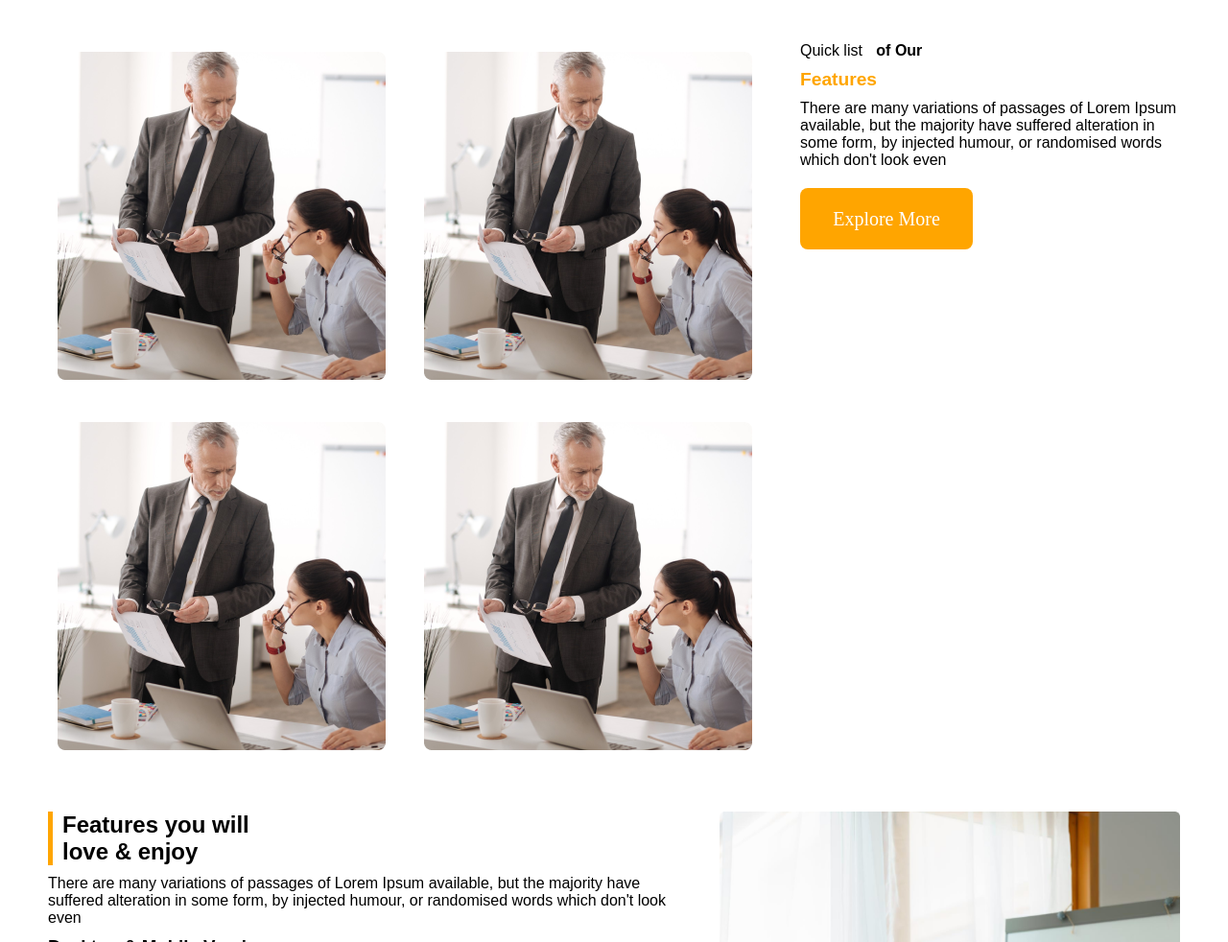
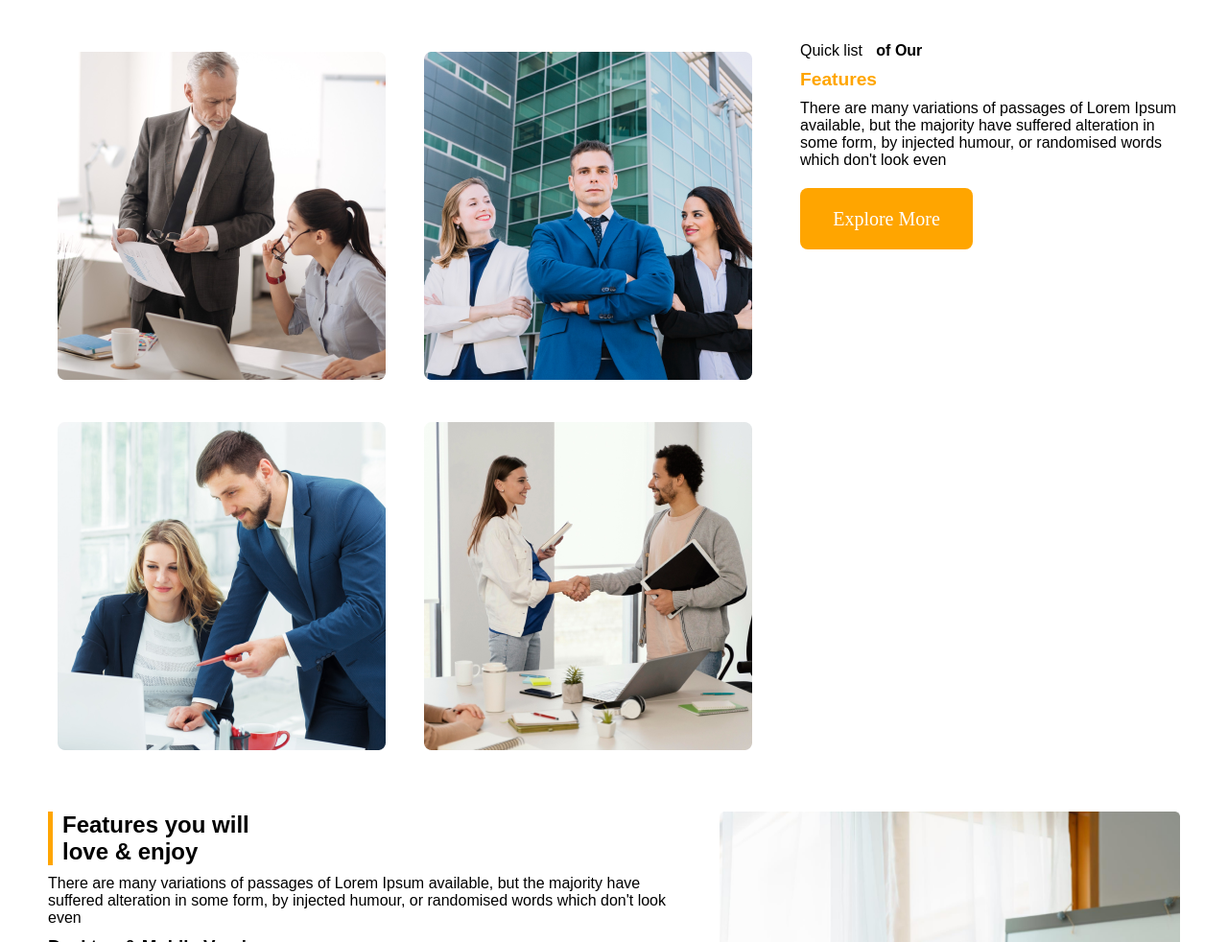
Before and after one commit to shuvosharma/g3-architects-main, a plain HTML site: page index.html in a window 1280 px wide. Shown: the part 1250-2232 px from the top of the page at 96% size. Drawn offline with Linux system fonts and the light colour scheme.

Commit message:
team photo add

```diff
--- a/index.html
+++ b/index.html
@@ -39,9 +39,9 @@
     <section class="body">
         <div class="body-menu">
             <div class=""><img src="images/team1.png" alt="" srcset=""></div>
-        <div><img src="images/team1.png" alt="" srcset=""></div>
-        <div><img src="images/team1.png" alt="" srcset=""></div>
-        <div><img src="images/team1.png" alt="" srcset=""></div>
+        <div><img src="images/team2.png" alt="" srcset=""></div>
+        <div><img src="images/team3.png" alt="" srcset=""></div>
+        <div><img src="images/team4.png" alt="" srcset=""></div>
       </div>
         <div>
             <p>Quick list <b>of Our </b></p>
```
